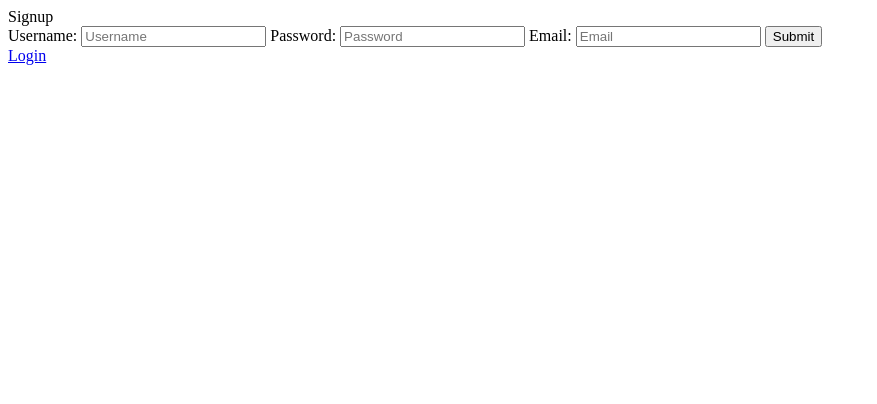
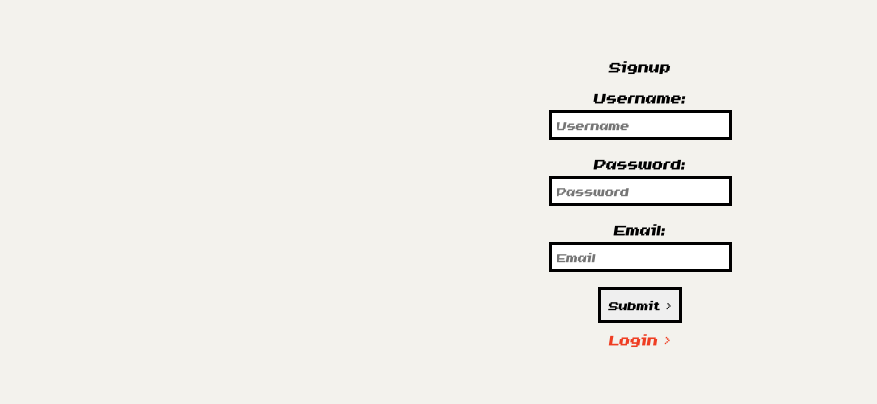
Before and after one commit to Gage-Lieble/QrPixel, a Django app: page /users/signup/ in a window 1280 px wide. Shown: the top 404 px of the page, without its empty margins (0-877 px from the left). Run offline with Django 4.2, Linux system fonts and the light colour scheme.

Commit message:
Started Styling

```diff
--- a/qrpixel_proj/settings.py
+++ b/qrpixel_proj/settings.py
@@ -121,7 +121,7 @@ USE_TZ = True
 # https://docs.djangoproject.com/en/4.0/howto/static-files/
 
 STATIC_URL = 'static/'
-
+STATICFILES_DIRS = [BASE_DIR / "static"]
 # Default primary key field type
 # https://docs.djangoproject.com/en/4.0/ref/settings/#default-auto-field
 
--- a/qruser_app/templates/qruser/signup.html
+++ b/qruser_app/templates/qruser/signup.html
@@ -1,19 +1,23 @@
 <!DOCTYPE html>
+
+{% load static %}
 <html lang="en">
 <head>
     <meta charset="UTF-8">
     <meta http-equiv="X-UA-Compatible" content="IE=edge">
     <meta name="viewport" content="width=device-width, initial-scale=1.0">
-    <title>Signup</title>
+    <title>Your Code</title>
+    <link rel="stylesheet" href="{% static 'css/style.css' %}">
+    <link rel="icon" href="{% static 'imgs/favicon.svg' %}">
 </head>
 <body>
     Signup
     <form action="{% url 'qruser:signup' %}" method="POST">
        {% csrf_token %} {{form}}
-       <button type="submit">Submit</button>
+       <button type="submit">Submit ></button>
     </form>
 
-    <a href="{% url 'qruser:login' %}">Login</a>
+    <a href="{% url 'qruser:login' %}">Login ></a>
 
 </body>
 </html>
--- /dev/null
+++ b/static/css/style.css
@@ -0,0 +1,94 @@
+body {
+    background-color: #f3f2ed;
+    display: flex;
+    flex-direction: column;
+    align-items: center;
+    padding: 50px;
+    font-family: Pixel;
+}
+
+form{
+    display: flex;
+    flex-direction: column;
+    align-items: center;
+
+}
+form>label{
+    margin-top: 15px;
+    margin-bottom: 5px;
+}
+form>input{
+    border: 3px solid black;
+    padding: 5px;
+    font-family: Pixel;
+}
+form>input[type='color']{
+    width: 60px;
+    height: 60px;
+    border: none;
+}
+form>input[type='color']:hover{
+    cursor: pointer;
+}
+form>button[type='submit']{
+    margin-top: 15px;
+    border: 3px solid black;
+    padding: 8px;
+    font-family: Pixel;
+}
+form>button[type='submit']:hover{
+    background-color: #ef3e23;
+    cursor: pointer;
+    color: white;
+}
+#brandlogo{
+    width: 100px;
+}
+
+#nav-links{
+    margin-top: 50px;
+    display: flex;
+    flex-direction: column;
+    align-items: center;
+}
+a{
+    padding: 8px;
+    text-decoration: none;
+    color: #ef3e23;
+}
+a:hover{
+    color: black;
+}
+
+
+
+
+
+#details{
+display: flex;
+flex-direction: column;
+align-items: center;
+}
+#details>a{
+    margin-top: 15px;
+    border: 3px solid black;
+    padding: 8px;
+    font-family: Pixel;
+    text-decoration: none;
+    color: black;
+}
+#details>a:hover{
+    background-color: #ef3e23;
+    cursor: pointer;
+    color: white;
+
+}
+#instructions{
+    margin-top: 50px;
+    text-align: center;
+    color: rgb(142, 142, 142);
+}
+@font-face {
+    font-family: 'Pixel';
+    src: local('rounded'), url('./fonts/Pixel.TTF') format("truetype");
+}
```
Also changed, not shown: qrgen_app/forms.py (+11 -1 lines), qrgen_app/templates/qrgen/index.html (+10 -3 lines), qrgen_app/templates/qrgen/result.html (+13 -5 lines), qruser_app/templates/qruser/login.html (+7 -3 lines), qruser_app/templates/qruser/profile.html (+7 -3 lines), db.sqlite3, static/css/fonts/Pixel.TTF (added), static/imgs/QrLogo.svg (added), static/imgs/favicon.svg (added).
